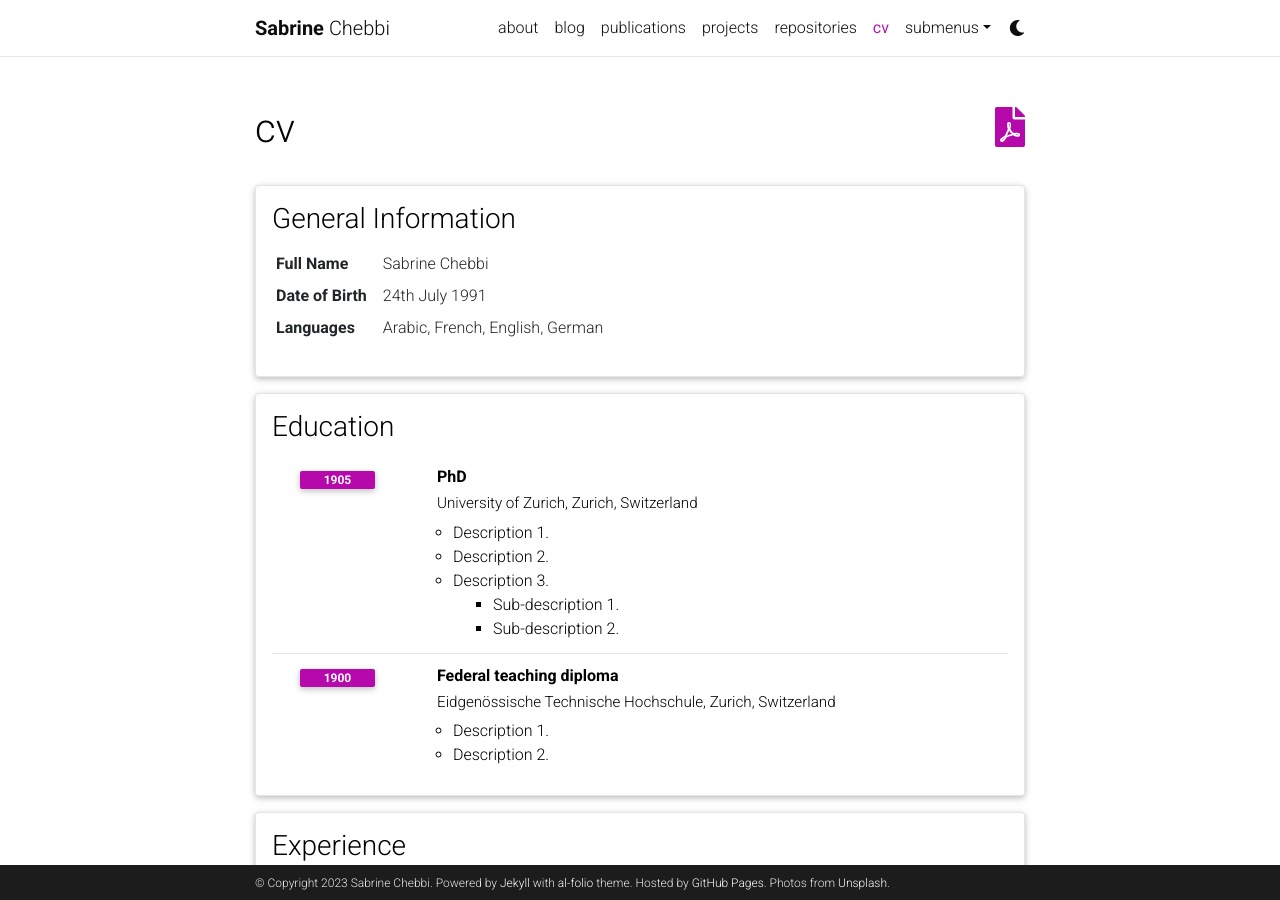
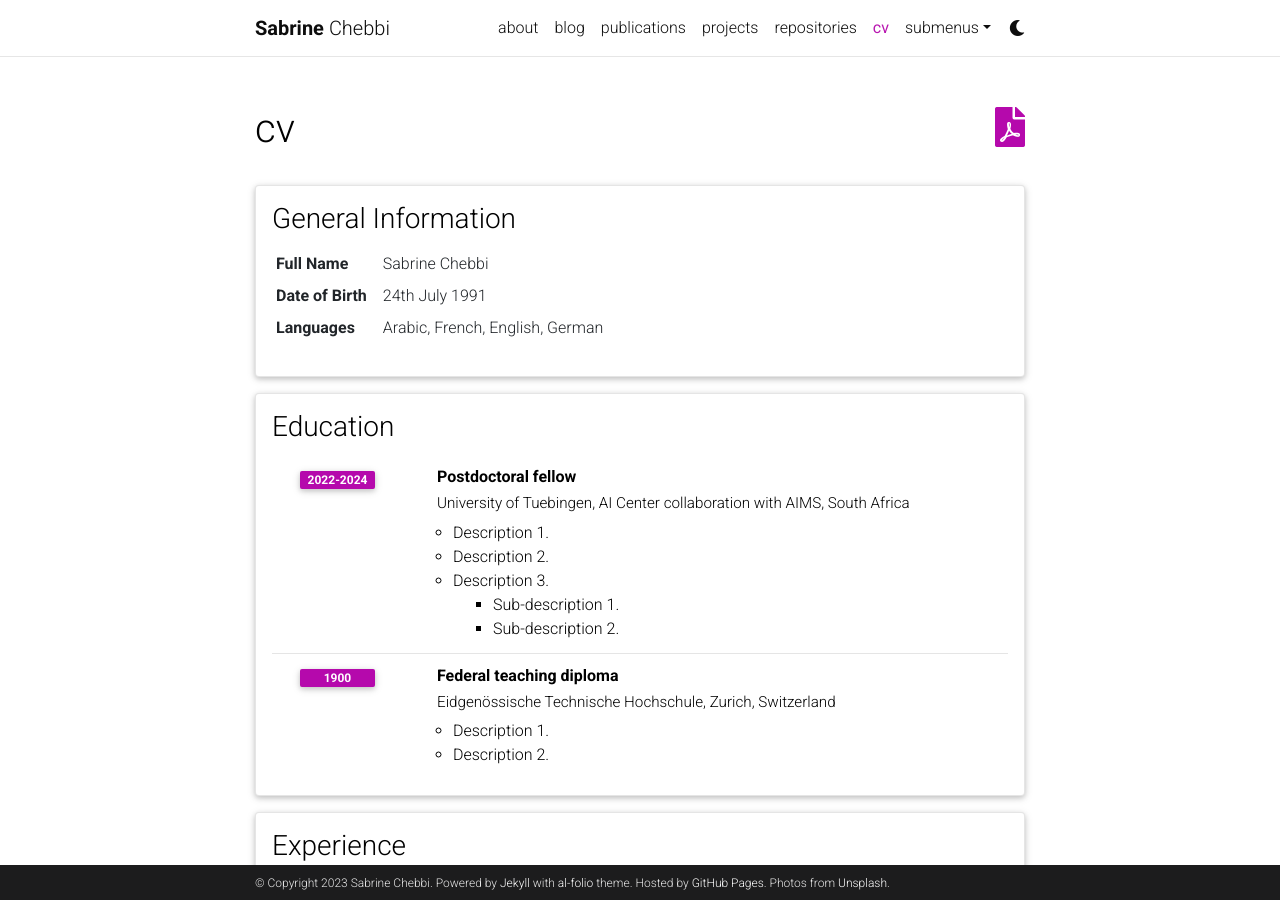
Before and after one commit to Sabrine-stack/Sabrine-stack.github.io, a Jekyll site: the page built from _pages/cv.md, in a window 1280 px wide and 900 px high. Built offline with Jekyll 4.4.1, drawn with Linux system fonts in a browser that asks for light colours; comment, search, counter and statistics services are not loaded; a style sheet for code colours, icons or effects is not loaded.

Commit message:
Update cv.yml

```diff
--- a/_data/cv.yml
+++ b/_data/cv.yml
@@ -11,9 +11,12 @@
 - title: Education
   type: time_table
   contents:
-    - title: PhD
-      institution: University of Zurich, Zurich, Switzerland
-      year: 1905
+    - title: Postdoctoral fellow
+      institution: University of Tuebingen, AI Center collaboration with AIMS, South Africa
+      year: 2022-2024
+      description:
+        -  Multi-armed Bandit, Theory and Application in Communication Networks
+        -  Prof.Setarah Maghsudi, Prof. Bubacarr bah
       description:
         - Description 1.
         - Description 2.
```
